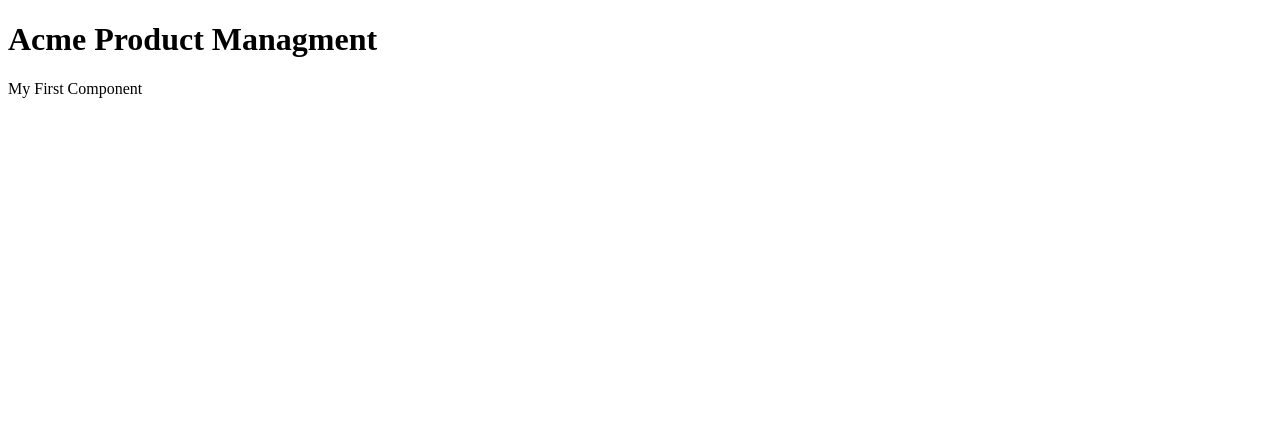
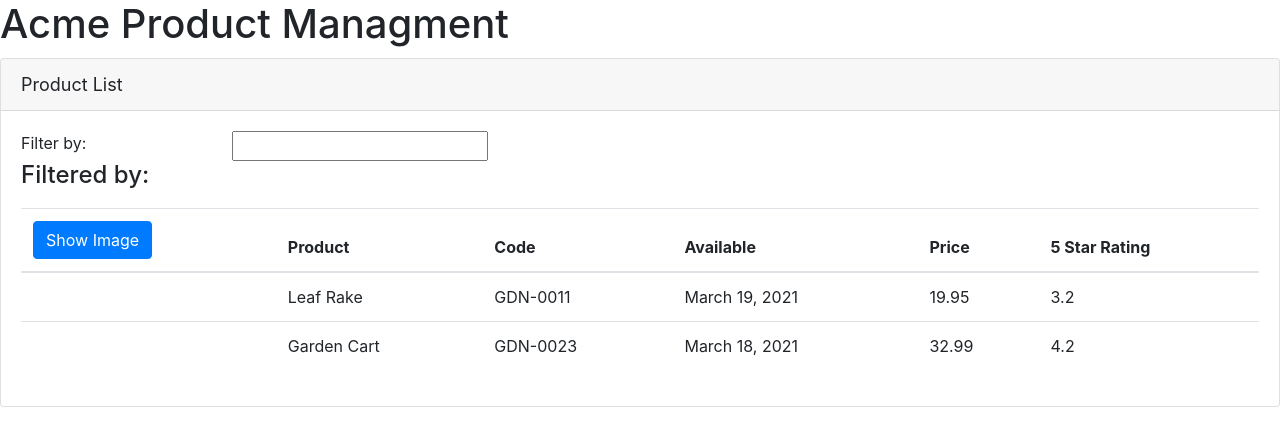
Before and after one commit to mjburton11/apm-tutorial, an Angular app: page / in a window 1280 px wide. Shown: the top 446 px of the page. Built offline with nearby package versions, Linux system fonts and the light colour scheme.

Commit message:
add product list component

```diff
--- a/package.json
+++ b/package.json
@@ -19,6 +19,8 @@
     "@angular/platform-browser": "~11.2.0",
     "@angular/platform-browser-dynamic": "~11.2.0",
     "@angular/router": "~11.2.0",
+    "bootstrap": "^4.6.0",
+    "font-awesome": "^4.7.0",
     "rxjs": "~6.6.0",
     "tslib": "^2.0.0",
     "zone.js": "~0.11.3"
--- a/src/app/app.component.ts
+++ b/src/app/app.component.ts
@@ -5,7 +5,7 @@
   template: `
     <div>
       <h1>{{ pageTitle }}</h1>
-      <div>My First Component</div>
+      <pm-products></pm-products>
     </div>
   `,
 })
--- a/src/app/app.module.ts
+++ b/src/app/app.module.ts
@@ -1,10 +1,12 @@
 import { BrowserModule } from '@angular/platform-browser';
 import { NgModule } from '@angular/core';
 import { AppComponent } from './app.component';
+import { ProductListComponent } from './products/product-list.component';
 
 @NgModule({
   declarations: [
-    AppComponent
+    AppComponent,
+    ProductListComponent
   ],
   imports: [
     BrowserModule
--- /dev/null
+++ b/src/app/products/product-list.component.html
@@ -0,0 +1,42 @@
+<div class="card">
+  <div class="card-header">{{ pageTitle }}</div>
+  <div class="card-body">
+    <div class="row">
+      <div class="col-md-2">Filter by:</div>
+      <div class="col-md-4">
+        <input type="text" />
+      </div>
+    </div>
+    <div class="row">
+      <div class="col-md-6">
+        <h4>Filtered by:</h4>
+      </div>
+    </div>
+    <div class="table-responsive">
+      <table class="table" *ngIf="products.length">
+        <thead>
+          <tr>
+            <th>
+              <button class="btn btn-primary">Show Image</button>
+            </th>
+            <th>Product</th>
+            <th>Code</th>
+            <th>Available</th>
+            <th>Price</th>
+            <th>5 Star Rating</th>
+          </tr>
+        </thead>
+        <tbody>
+            <tr *ngFor='let product of products'>
+                <td></td>
+                <td>{{product.productName}}</td>
+                <td>{{product.productCode}}</td>
+                <td>{{product.releaseDate}}</td>
+                <td>{{product.price}}</td>
+                <td>{{product.starRating}}</td>
+            </tr>
+        </tbody>
+      </table>
+    </div>
+  </div>
+</div>
--- /dev/null
+++ b/src/app/products/product-list.component.ts
@@ -0,0 +1,31 @@
+import { Component } from '@angular/core';
+
+@Component({
+  selector: 'pm-products',
+  templateUrl: './product-list.component.html',
+})
+export class ProductListComponent {
+  pageTitle: string = 'Product List';
+  products: any[] = [
+    {
+      productId: 1,
+      productName: 'Leaf Rake',
+      productCode: 'GDN-0011',
+      releaseDate: 'March 19, 2021',
+      description: 'Leaf rake with 48-inch wooden handle.',
+      price: 19.95,
+      starRating: 3.2,
+      imageUrl: 'assets/images/leaf_rake.png',
+    },
+    {
+      productId: 2,
+      productName: 'Garden Cart',
+      productCode: 'GDN-0023',
+      releaseDate: 'March 18, 2021',
+      description: '15 gallon capacity rolling garden cart',
+      price: 32.99,
+      starRating: 4.2,
+      imageUrl: 'assets/images/garden_cart.png',
+    },
+  ];
+}
--- a/src/styles.css
+++ b/src/styles.css
@@ -1,12 +1,15 @@
 /* You can add global styles to this file, and also import other style files */
+@import "~bootstrap/dist/css/bootstrap.min.css";
+@import "~font-awesome/css/font-awesome.min.css";
+
 div.card-header {
- font-size: large;
+  font-size: large;
 }
 
 div.card {
-  margin-top: 10px
+  margin-top: 10px;
 }
 
 .table {
-  margin-top: 10px
+  margin-top: 10px;
 }
```
Also changed, not shown: 1 other file (tests, documents, lock files or other folders).
